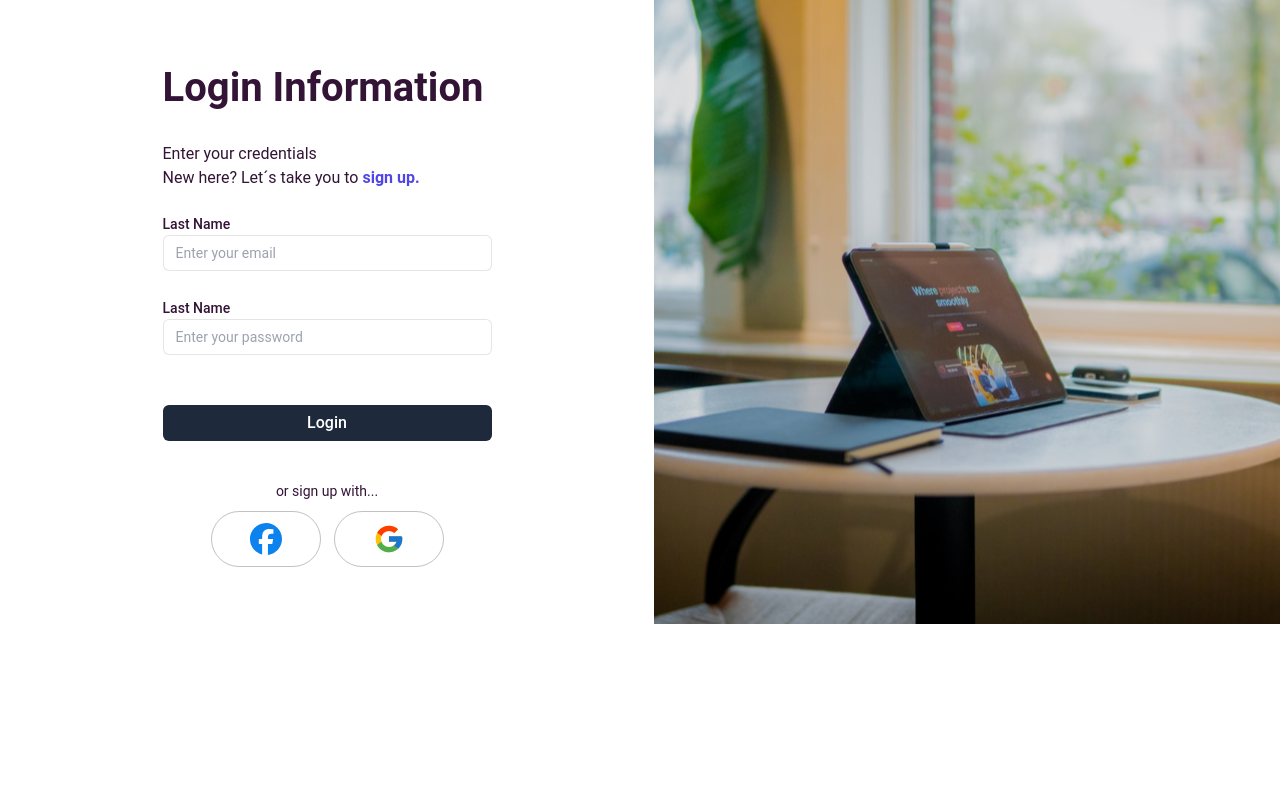
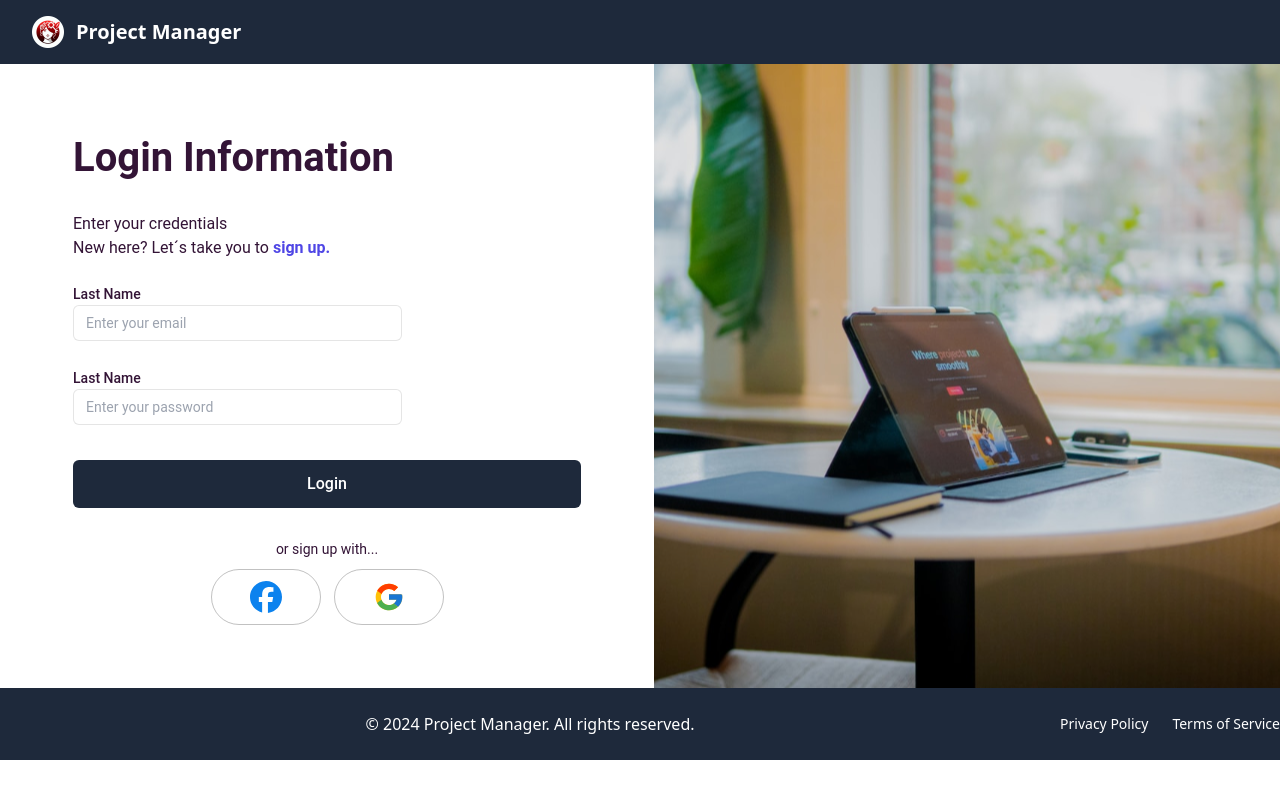
Before and after one commit to amiranda1911/project-manager-v2, a React (Vite) app: page /login in a window 1280 px wide. Built offline with nearby package versions, Linux system fonts and the light colour scheme.

Commit message:
feat: implement hover to the LoginPage buttons. refactor: comented MainFooter fontawesome code to solve the issue later

```diff
--- a/src/Components/MainFooter.tsx
+++ b/src/Components/MainFooter.tsx
@@ -1,6 +1,6 @@
-import React from 'react';
-import { FontAwesomeIcon } from '@fortawesome/react-fontawesome';
-import { faFacebookF, faInstagram, faLinkedinIn } from '@fortawesome/free-brands-svg-icons';
+//import React from 'react';
+//import { FontAwesomeIcon } from '@fortawesome/react-fontawesome';
+//import { faFacebookF, faInstagram, faLinkedinIn } from '@fortawesome/free-brands-svg-icons';
 
 const Footer = () => {
   return (
@@ -9,7 +9,7 @@ const Footer = () => {
 
         {/* Ícones de Rede Social */}
         <div className="flex space-x-4">
-          <div className="w-10 h-10 flex items-center justify-center rounded-full bg-white">
+          {/*<div className="w-10 h-10 flex items-center justify-center rounded-full bg-white">
             <FontAwesomeIcon icon={faFacebookF} className="text-black" />
           </div>
           <div className="w-10 h-10 flex items-center justify-center rounded-full bg-white">
@@ -17,7 +17,7 @@ const Footer = () => {
           </div>
           <div className="w-10 h-10 flex items-center justify-center rounded-full bg-white">
             <FontAwesomeIcon icon={faLinkedinIn} className="text-black" />
-          </div>
+          </div>*/}
         </div>
 
         {/* Texto de Direitos e Links */}
--- a/src/pages/LoginPage/LoginPage.tsx
+++ b/src/pages/LoginPage/LoginPage.tsx
@@ -1,9 +1,16 @@
 import { FaFacebook } from "react-icons/fa6";
 import { FcGoogle } from "react-icons/fc";
+import MainHeader from "../../Components/MainHeader";
+import MainFooter from "../../Components/MainFooter";
 
 const LoginPage = () => {
   return (
     <>
+
+    <header>
+        <MainHeader pageType='page2' />
+    </header>
+
     <main>
         <div className="lg:flex" >
 
@@ -47,21 +54,26 @@ const LoginPage = () => {
                         </div>
                     </form>
 
-                    <button type="submit" className="w-[20.563rem] h-[2.25rem] bg-[#1e293b] rounded-md text-white font-roboto font-medium font-15 mt-[2.938rem] mb-[2.5rem]" >
+                    <button type="submit" className="w-[20.563rem] h-[2.25rem] bg-[#1e293b] rounded-md text-white font-roboto font-medium font-15 mt-[2.938rem] mb-[2.5rem]
+                    cursor-pointer hover:shadow-lg hover:brightness-150 transition duration-200
+                    md:w-[31.75rem] md:h-[3rem] md:text-16 md:mt-[2rem] md:mb-[1.938rem]" >
                         Login
                     </button>
 
                     <h3 className="font-roboto font-normal text-center text-14 text-[#331436] mb-[0.563rem]">or sign up with...</h3>
 
                     <div className="flex flex-row items-center justify-center gap-[0.813rem]">
-                        <a href="/" className="flex items-center justify-center border rounded-full border-[#3333334D] w-[6.875rem] h-[3.5rem] text-[#0C82EE] text-23" > <FaFacebook /> </a>
-                        <a href="/" className="flex items-center justify-center border rounded-full border-[#3333334D] w-[6.875rem] h-[3.5rem] text-23"> <FcGoogle /> </a>
+                        <a href="/" className="flex items-center justify-center border rounded-full border-[#3333334D] w-[6.875rem] h-[3.5rem] text-[#0C82EE] text-23 cursor-pointer hover:shadow-lg hover:brightness-125" > <FaFacebook /> </a>
+                        <a href="/" className="flex items-center justify-center border rounded-full border-[#3333334D] w-[6.875rem] h-[3.5rem] text-23 cursor-pointer hover:shadow-lg hover:brightness-125"> <FcGoogle /> </a>
                     </div>
                 </section>
             </div>
         </div>
     </div>
     </main>
+    <footer>
+        <MainFooter />
+    </footer>
     </>
   )
 }
```
